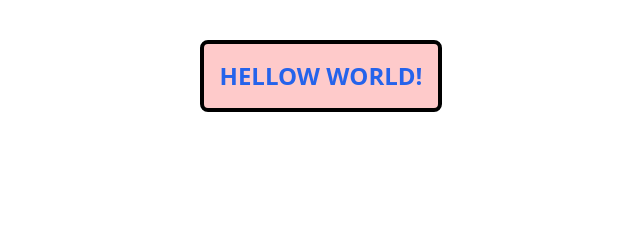
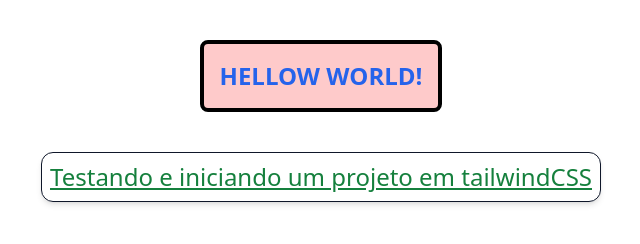
Before and after one commit to LeoCsBorges/JS009_RPG-Battle, a website built with Vite: page src/index.html in a window 1280 px wide. Shown: the whole page, without its empty margins (319-959 px from the left). Built offline with nearby package versions, Linux system fonts and the light colour scheme.

Commit message:
Adding initial home page

```diff
--- a/src/index.html
+++ b/src/index.html
@@ -11,5 +11,11 @@
     >
       HELLOW WORLD!
     </div>
+
+    <h1
+      class="m-auto mt-10 underline text-2xl text-green-700 w-max border border-slate-900 p-2 rounded-xl shadow-md"
+    >
+      Testando e iniciando um projeto em tailwindCSS
+    </h1>
   </body>
 </html>
```
Also changed, not shown: src/output.css, 1 other file.
